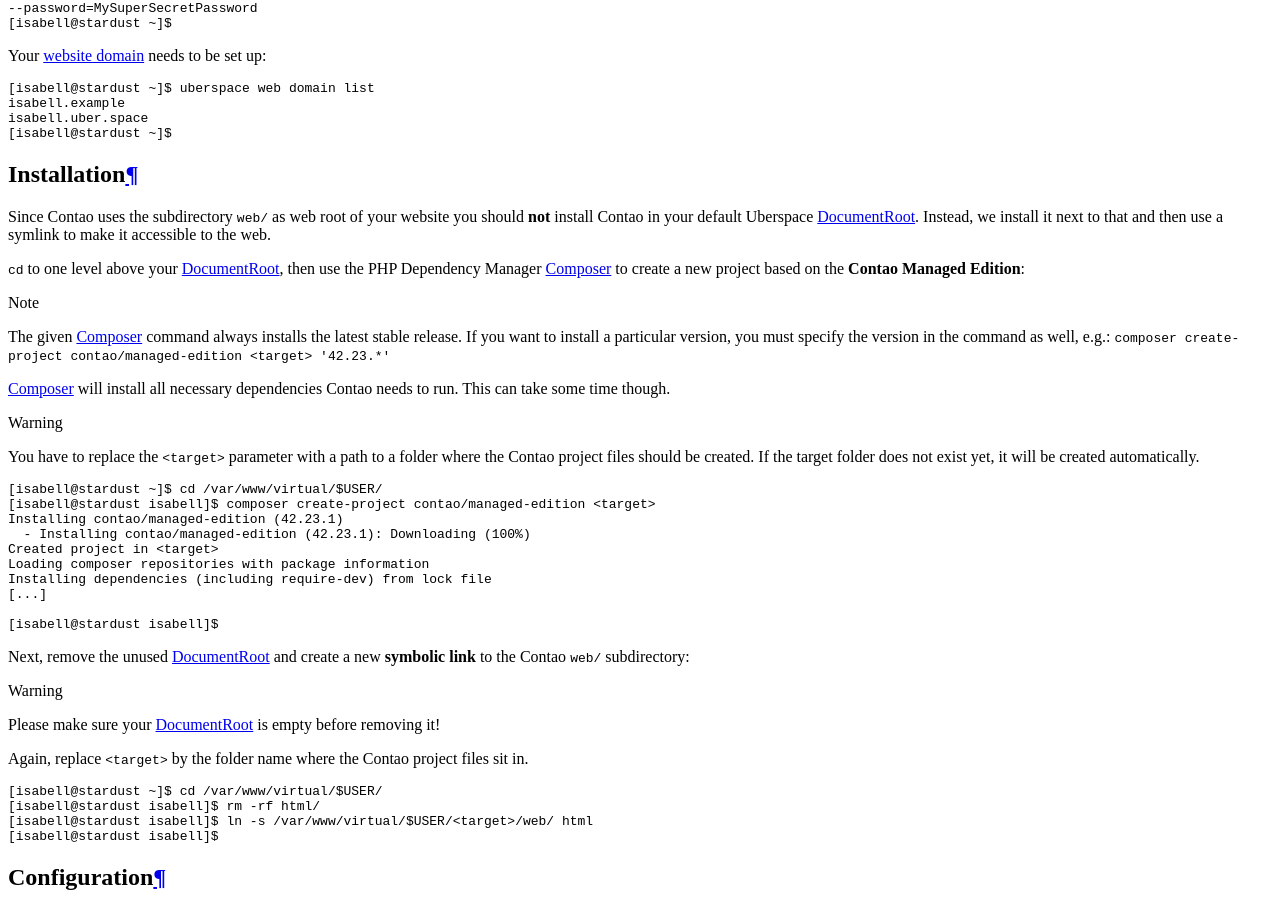
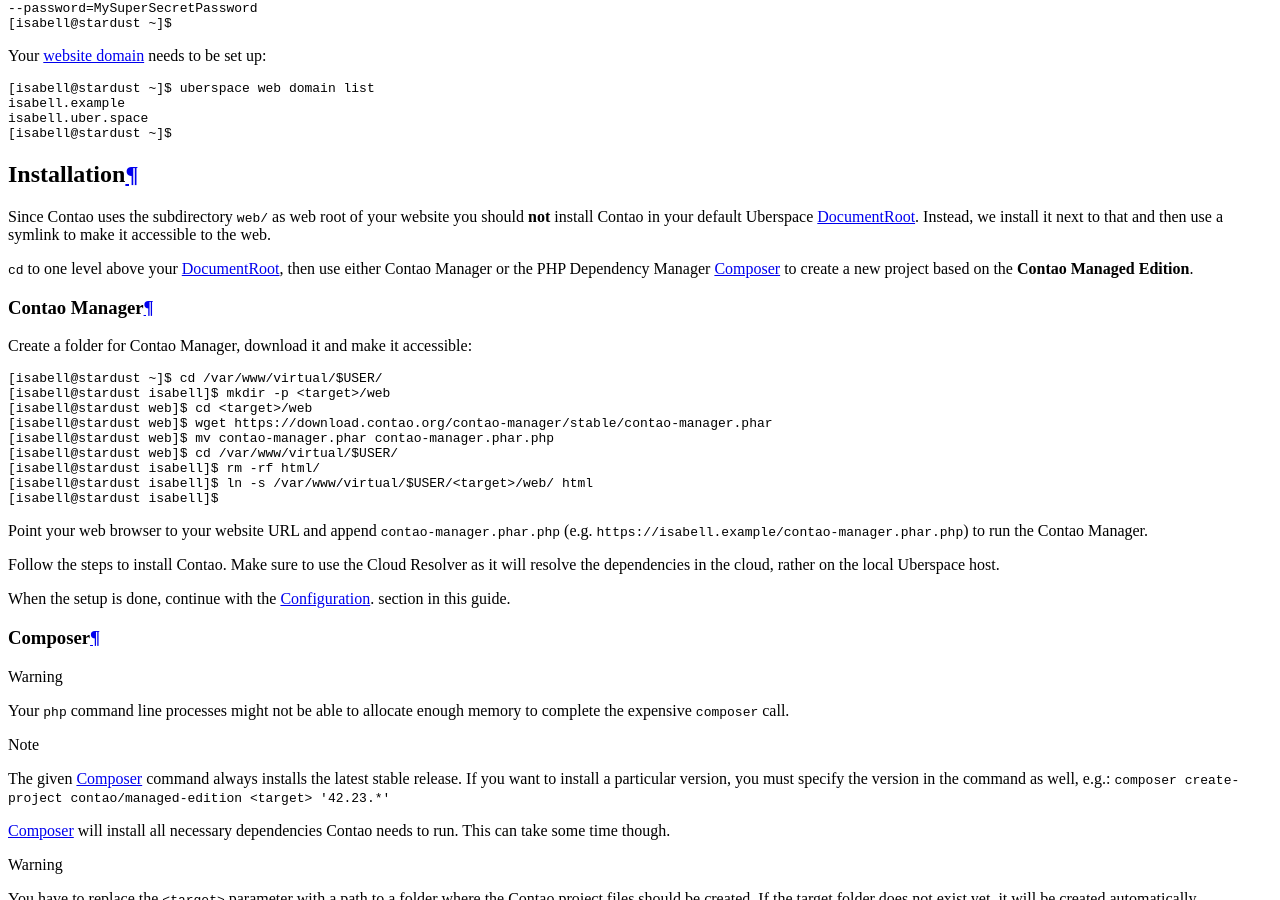
Before and after one commit to Uberspace/lab, a Sphinx documentation site: the page built from source/guide_contao.rst, in a window 1280 px wide and 900 px high, scrolled down 3257 px. Built offline with Sphinx 7.4.7 and the Read the Docs theme 2.0.0, drawn with Linux system fonts in a browser that asks for light colours.

Commit message:
Add Contao Manager as alternative install method
On a fresh Uberspace U7 account, I could not allocate enough memory to run composer call locally. The obvious `php -d memory_limit=-1` does not do the trick, as well as a custom php.ini config. Therefore I experimented with the Contao Manager beta product and contribute the successful outcome.

```diff
--- a/source/guide_contao.rst
+++ b/source/guide_contao.rst
@@ -65,7 +65,36 @@
 
 Since Contao uses the subdirectory ``web/`` as web root of your website you should **not** install Contao in your default Uberspace :manual:`DocumentRoot <web-documentroot>`. Instead, we install it next to that and then use a symlink to make it accessible to the web.
 
-``cd`` to one level above your :manual:`DocumentRoot <web-documentroot>`, then use the PHP Dependency Manager Composer_ to create a new project based on the **Contao Managed Edition**:
+``cd`` to one level above your :manual:`DocumentRoot <web-documentroot>`, then use either Contao Manager or the PHP Dependency Manager Composer_ to create a new project based on the **Contao Managed Edition**.
+
+Contao Manager
+--------------
+
+Create a folder for Contao Manager, download it and make it accessible:
+
+.. code-block:: console
+ :emphasize-lines: 1,8
+
+ [isabell@stardust ~]$ cd /var/www/virtual/$USER/
+ [isabell@stardust isabell]$ mkdir -p <target>/web
+ [isabell@stardust web]$ cd <target>/web
+ [isabell@stardust web]$ wget https://download.contao.org/contao-manager/stable/contao-manager.phar
+ [isabell@stardust web]$ mv contao-manager.phar contao-manager.phar.php
+ [isabell@stardust web]$ cd /var/www/virtual/$USER/
+ [isabell@stardust isabell]$ rm -rf html/
+ [isabell@stardust isabell]$ ln -s /var/www/virtual/$USER/<target>/web/ html
+ [isabell@stardust isabell]$
+
+Point your web browser to your website URL and append ``contao-manager.phar.php`` (e.g. ``https://isabell.example/contao-manager.phar.php``) to run the Contao Manager.
+
+Follow the steps to install Contao. Make sure to use the Cloud Resolver as it will resolve the dependencies in the cloud, rather on the local Uberspace host.
+
+When the setup is done, continue with the `Configuration`_. section in this guide.
+
+Composer
+--------
+
+.. warning:: Your ``php`` command line processes might not be able to allocate enough memory to complete the expensive ``composer`` call.
 
 .. note:: The given Composer_ command always installs the latest stable release. If you want to install a particular version, you must specify the version in the command as well, e.g.: ``composer create-project contao/managed-edition <target> '42.23.*'``
 
```
